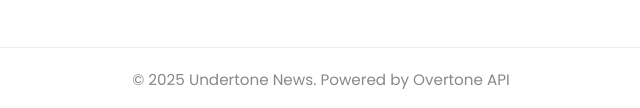
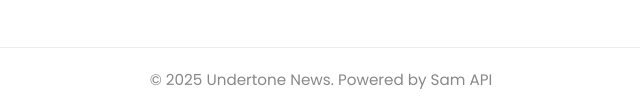
Before and after one commit to snackfactorysam/undertone, a plain HTML site: page index.html in a window 1280 px wide. Shown: the part 689-797 px from the top of the page, 319-959 px from the left. Drawn offline with Linux system fonts and the light colour scheme; no server answers.

Commit message:
Overtone Api To Sam API

```diff
--- a/index.html
+++ b/index.html
@@ -150,7 +150,7 @@
   </main>
 
   <footer>
-    &copy; 2025 Undertone News. Powered by Overtone API
+    &copy; 2025 Undertone News. Powered by Sam API
   </footer>
 
   <script>
```
